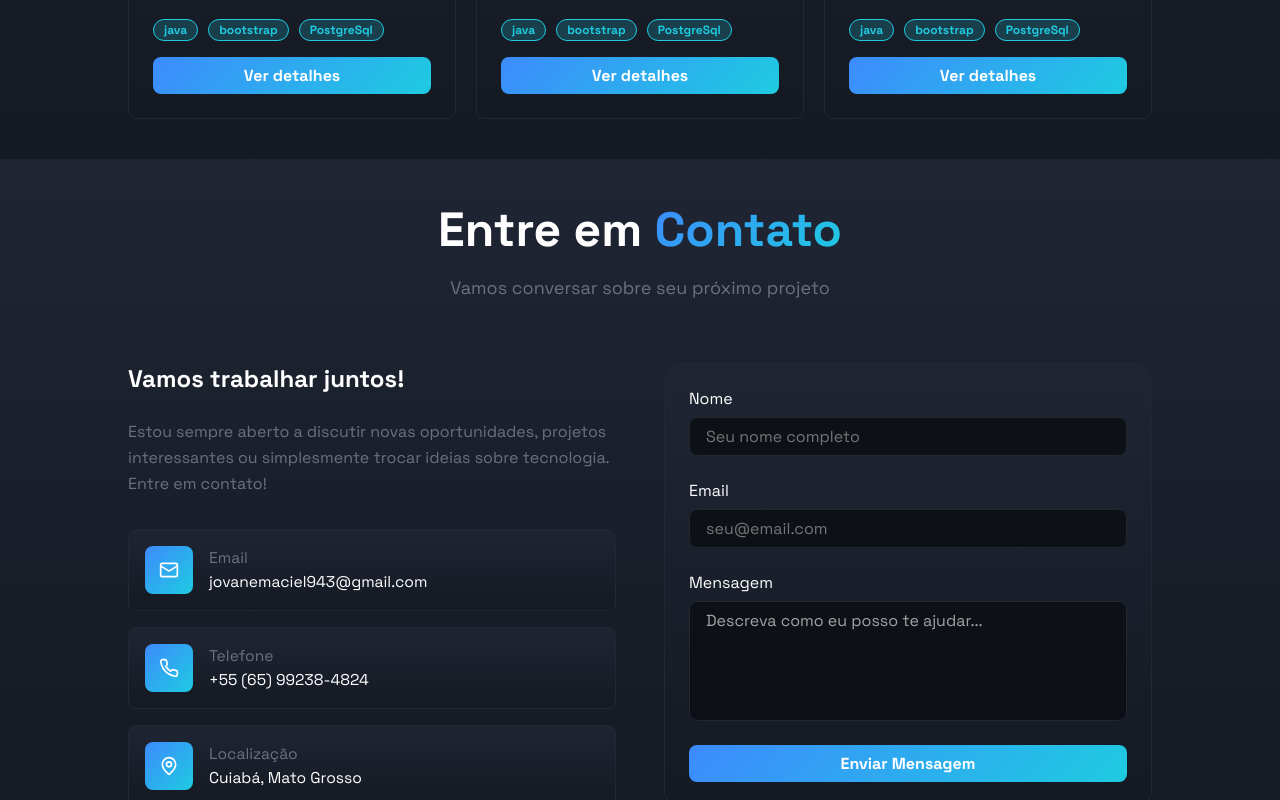
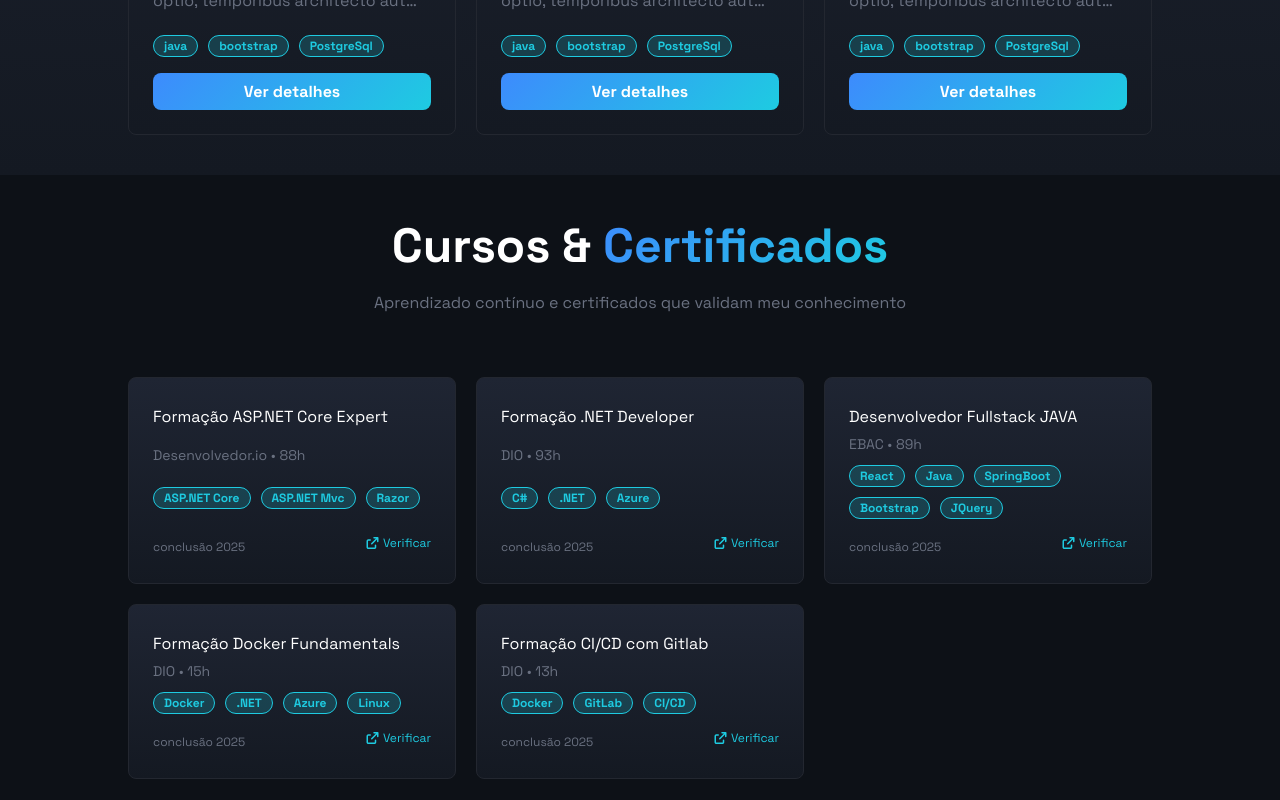
Before and after one commit to JovanneSousa/portifolio, a React (Vite) app: page / in a window 1280 px wide. Shown: the part 2000-2800 px from the top of the page. Built offline with nearby package versions, Linux system fonts and the light colour scheme.

Commit message:
feat: adicionando seção de cursos

```diff
--- a/package.json
+++ b/package.json
@@ -10,6 +10,8 @@
     "preview": "vite preview"
   },
   "dependencies": {
+    "@fortawesome/free-solid-svg-icons": "^7.1.0",
+    "@fortawesome/react-fontawesome": "^3.1.1",
     "react": "^19.1.1",
     "react-dom": "^19.1.1",
     "styled-components": "^6.1.19"
--- a/src/App.tsx
+++ b/src/App.tsx
@@ -1,4 +1,5 @@
 import Contact from './components/Contact'
+import Courses from './components/Courses'
 import Footer from './components/Footer'
 import Header from './components/Header'
 import Hero from './components/Hero'
@@ -14,6 +15,7 @@ function App() {
       <Hero />
       <Tecnology />
       <Projects />
+      <Courses />
       <Contact />
       <Footer />
     </>
--- /dev/null
+++ b/src/components/Courses/index.tsx
@@ -0,0 +1,101 @@
+import { CourseContainer } from './styles'
+import { FontAwesomeIcon } from '@fortawesome/react-fontawesome'
+import { faArrowUpRightFromSquare } from '@fortawesome/free-solid-svg-icons'
+
+const Courses = () => {
+  return (
+    <CourseContainer id='cursos'>
+      <div className="container">
+        <div className="title">
+          <h2>
+            Cursos & <span>Certificados</span>
+          </h2>
+          <p>
+            Aprendizado contínuo e certificados que validam meu conhecimento
+          </p>
+        </div>
+        <div className="container-card">
+          <div className="card shadow">
+            <p className="title-course">Formação ASP.NET Core Expert</p>
+            <p className="info-course">Desenvolvedor.io &bull; 88h</p>
+            <div className="tech">
+              <span>ASP.NET Core</span>
+              <span>ASP.NET Mvc</span>
+              <span>Razor</span>
+            </div>
+            <div className="flex">
+              <p className="conclude">conclusão 2025</p>
+              <a href="#">
+                <FontAwesomeIcon icon={faArrowUpRightFromSquare} /> Verificar
+              </a>
+            </div>
+          </div>
+          <div className="card shadow">
+            <p className="title-course">Formação .NET Developer</p>
+            <p className="info-course">DIO &bull; 93h</p>
+            <div className="tech">
+              <span>C#</span>
+              <span>.NET</span>
+              <span>Azure</span>
+            </div>
+            <div className="flex">
+              <p className="conclude">conclusão 2025</p>
+              <a href="https://hermes.dio.me/certificates/KRRAMPYP.pdf">
+                <FontAwesomeIcon icon={faArrowUpRightFromSquare} /> Verificar
+              </a>
+            </div>
+          </div>
+          <div className="card shadow">
+            <p className="title-course">Desenvolvedor Fullstack JAVA</p>
+            <p className="info-course">EBAC &bull; 89h</p>
+            <div className="tech">
+              <span>React</span>
+              <span>Java</span>
+              <span>SpringBoot</span>
+              <span>Bootstrap</span>
+              <span>JQuery</span>
+            </div>
+            <div className="flex">
+              <p className="conclude">conclusão 2025</p>
+              <a href="#">
+                <FontAwesomeIcon icon={faArrowUpRightFromSquare} /> Verificar
+              </a>
+            </div>
+          </div>
+          <div className="card shadow">
+            <p className="title-course">Formação Docker Fundamentals</p>
+            <p className="info-course">DIO &bull; 15h</p>
+            <div className="tech">
+              <span>Docker</span>
+              <span>.NET</span>
+              <span>Azure</span>
+              <span>Linux</span>
+            </div>
+            <div className="flex">
+              <p className="conclude">conclusão 2025</p>
+              <a href="#">
+                <FontAwesomeIcon icon={faArrowUpRightFromSquare} /> Verificar
+              </a>
+            </div>
+          </div>
+          <div className="card shadow">
+            <p className="title-course">Formação CI/CD com Gitlab</p>
+            <p className="info-course">DIO &bull; 13h</p>
+            <div className="tech">
+              <span>Docker</span>
+              <span>GitLab</span>
+              <span>CI/CD</span>
+            </div>
+            <div className="flex">
+              <p className="conclude">conclusão 2025</p>
+              <a href="#">
+                <FontAwesomeIcon icon={faArrowUpRightFromSquare} /> Verificar
+              </a>
+            </div>
+          </div>
+        </div>
+      </div>
+    </CourseContainer>
+  )
+}
+export default Courses
--- /dev/null
+++ b/src/components/Courses/styles.ts
@@ -0,0 +1,66 @@
+import styled from 'styled-components'
+import { breakpoints, colors } from '../../styles'
+import { hexToRgb } from '../../utils'
+
+export const CourseContainer = styled.section`
+  padding: 40px 0;
+
+  .container-card {
+    display: grid;
+    grid-template-columns: 1fr 1fr 1fr;
+    gap: 20px;
+
+    @media (max-width: ${breakpoints.tablet}) {
+      grid-template-columns: 1fr;
+    }
+
+    .card {
+      padding: 24px;
+      border-radius: 8px;
+      border: 1px solid ${colors.border};
+      background: ${colors.gradientTwo};
+      transition: all .3s ease;
+      display: flex;
+      flex-direction: column;
+      justify-content: space-between;
+
+      p {
+        padding: 4px 0;
+      }
+
+      .title-course {
+        color: ${colors.white};
+      }
+
+      .info-course {
+        font-size: 14px;
+      }
+
+      .tech {
+        padding-top: 8px;
+      }
+
+      .flex {
+        display: flex;
+        font-size: 12px;
+        justify-content: space-between;
+        a {
+          font-size: 12px;
+          color: ${colors.techcyan};
+
+          &:hover {
+            background-color: rgba(${hexToRgb(colors.techcyan)}, 0.2);
+          }
+        }
+      }
+
+      &:hover {
+        border: 1px solid ${colors.techcyan};
+
+        .title-course {
+          color: ${colors.techcyan};
+        }
+      }
+    }
+  }
+`
--- a/src/components/Header/index.tsx
+++ b/src/components/Header/index.tsx
@@ -30,12 +30,7 @@ const Header = () => {
                 Início
               </a>
             </li>
-            <li>
-              <a onClick={() => setIsOpen(!isOpen)} href="#sobre">
-                {' '}
-                Sobre
-              </a>
-            </li>
+
             <li>
               <a onClick={() => setIsOpen(!isOpen)} href="#tecnologia">
                 Tecnologias
@@ -44,6 +39,11 @@ const Header = () => {
             <li>
               <a onClick={() => setIsOpen(!isOpen)} href="#projeto">
                 Projeto
+              </a>
+            </li>
+            <li>
+              <a onClick={() => setIsOpen(!isOpen)} href="#cursos">
+                Cursos
               </a>
             </li>
             <li className="is-active">
--- a/src/components/Projects/index.tsx
+++ b/src/components/Projects/index.tsx
@@ -2,7 +2,7 @@ import { ProjectsContainer } from './styles'
 
 const Projects = () => {
   return (
-    <ProjectsContainer>
+    <ProjectsContainer id='projeto'>
       <div className="container">
         <div className="title">
           <h2>
--- a/src/components/Projects/styles.ts
+++ b/src/components/Projects/styles.ts
@@ -1,6 +1,5 @@
 import styled from 'styled-components'
 import { breakpoints, colors } from '../../styles'
-import { hexToRgb } from '../../utils'
 
 export const ProjectsContainer = styled.section`
   background: ${colors.gradientTwo};
@@ -19,6 +18,11 @@ export const ProjectsContainer = styled.section`
       background: ${colors.gradientTwo};
       overflow: hidden;
       cursor: pointer;
+      transition: all 0.3s ease;
+
+      &:hover {
+        border: 1px solid ${colors.techcyan};
+      }
 
       .container-img-proj img {
         width: 100%;
@@ -47,29 +51,11 @@ export const ProjectsContainer = styled.section`
           text-overflow: ellipsis;
           margin-bottom: 24px;
         }
-
-        .tech {
-          display: flex;
-          gap: 10px;
-          margin-bottom: 16px;
-          max-width: 100%;
-          flex-wrap: wrap;
-
-          span {
-            background-color: rgba(${hexToRgb(colors.techcyan)}, 0.2);
-            border: 1px solid ${colors.techcyan};
-            border-radius: 16px;
-            padding: 2px 10px;
-            color: ${colors.techcyan};
-            font-weight: bold;
-            font-size: 12px;
-          }
-        }
       }
     }
 
     @media (max-width: ${breakpoints.tablet}) {
-        grid-template-columns: 1fr;
+      grid-template-columns: 1fr;
     }
   }
 `
--- a/src/styles.ts
+++ b/src/styles.ts
@@ -124,4 +124,22 @@ export const EstiloGlobal = createGlobalStyle`
       border: 1px solid ${colors.techcyan};
     }
   }
+
+  .tech {
+          display: flex;
+          gap: 10px;
+          margin-bottom: 16px;
+          max-width: 100%;
+          flex-wrap: wrap;
+
+          >span {
+            background-color: rgba(${hexToRgb(colors.techcyan)}, 0.2);
+            border: 1px solid ${colors.techcyan};
+            border-radius: 16px;
+            padding: 2px 10px;
+            color: ${colors.techcyan};
+            font-weight: bold;
+            font-size: 12px;
+          }
+        }
 `
```
Also changed, not shown: 1 other file (tests, documents, lock files or other folders).
